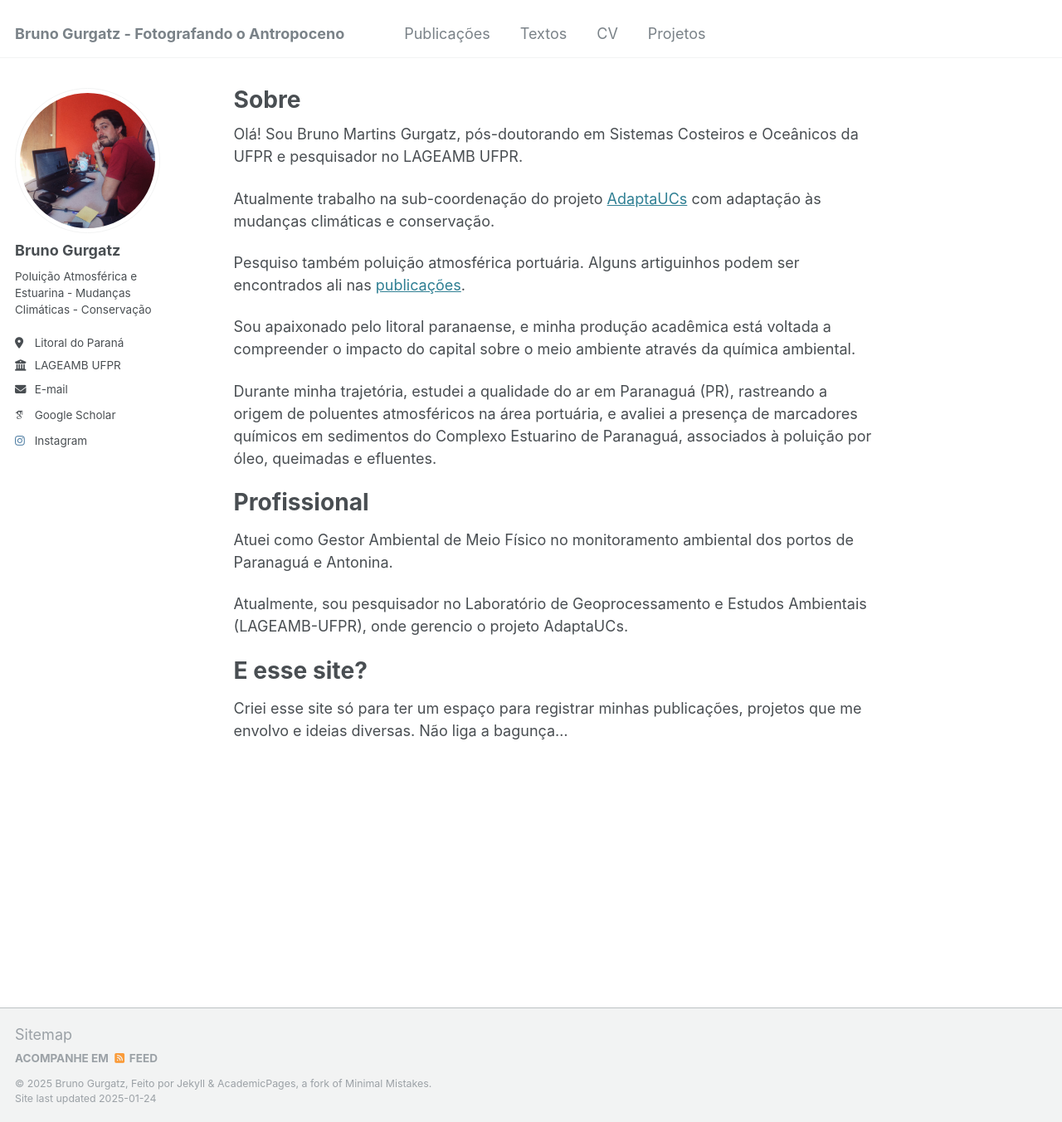
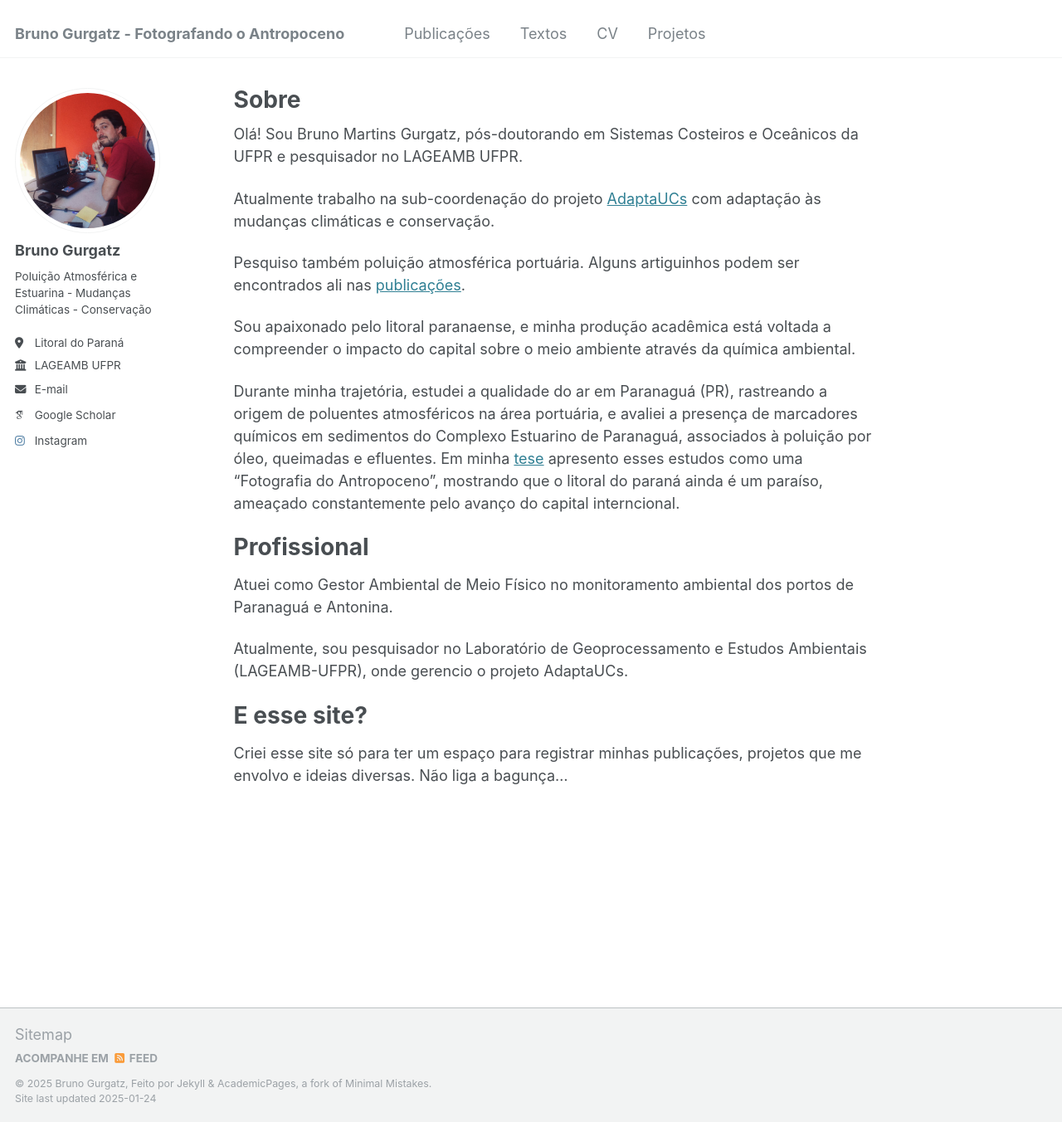
Before and after one commit to brunogurgatz/brunogurgatz.github.io, a Jekyll site: the page built from _pages/about.md, in a window 1280 px wide and 1352 px high. Shown: the whole window at 83% size. Built offline with Jekyll 4.4.1, drawn with Linux system fonts in a browser that asks for light colours; some web fonts are replaced.

Commit message:
Update about.md

```diff
--- a/_pages/about.md
+++ b/_pages/about.md
@@ -15,7 +15,7 @@ Pesquiso também poluição atmosférica portuária. Alguns artiguinhos podem se
 
 Sou apaixonado pelo litoral paranaense, e minha produção acadêmica está voltada a compreender o impacto do capital sobre o meio ambiente através da química ambiental.
 
-Durante minha trajetória, estudei a qualidade do ar em Paranaguá (PR), rastreando a origem de poluentes atmosféricos na área portuária, e avaliei a presença de marcadores químicos em sedimentos do Complexo Estuarino de Paranaguá, associados à poluição por óleo, queimadas e efluentes.
+Durante minha trajetória, estudei a qualidade do ar em Paranaguá (PR), rastreando a origem de poluentes atmosféricos na área portuária, e avaliei a presença de marcadores químicos em sedimentos do Complexo Estuarino de Paranaguá, associados à poluição por óleo, queimadas e efluentes. Em minha [tese](https://acervodigital.ufpr.br/xmlui/handle/1884/86567) apresento esses estudos como uma "Fotografia do Antropoceno", mostrando que o litoral do paraná ainda é um paraíso, ameaçado constantemente pelo avanço do capital interncional.
 
 
 Profissional
```
